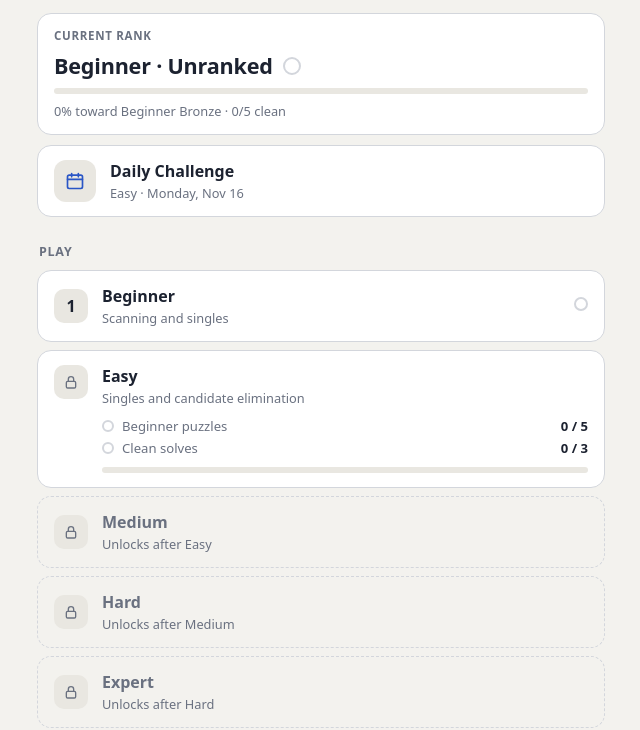
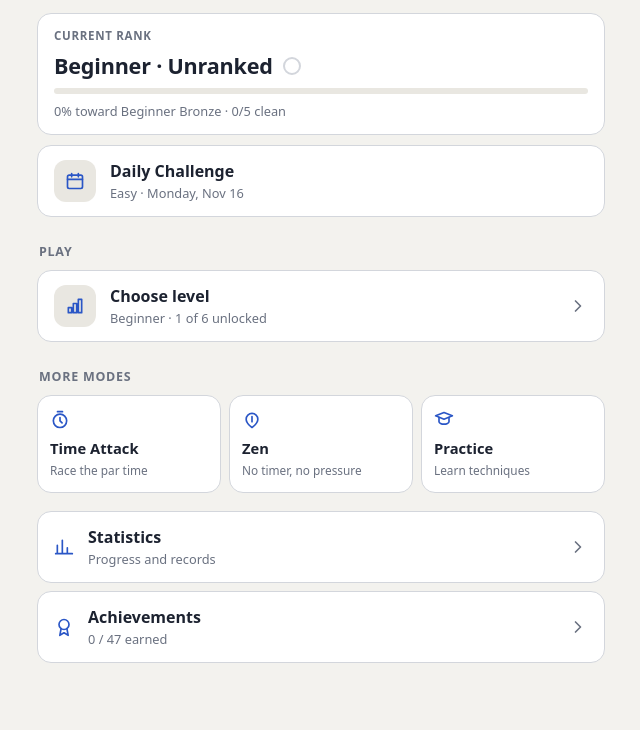
Before and after one commit to rizgust/sudoku, a plain HTML site: page index.html in a window 1280 px wide. Shown: the part 83-813 px from the top of the page, without its empty margins (319-959 px from the left). Drawn offline with Linux system fonts and the light colour scheme.

Commit message:
feat: add collapsible level picker with qualification status

```diff
--- a/app.js
+++ b/app.js
@@ -881,6 +881,12 @@
         </div>`;
     }).join('');
 
+    // Collapsible level picker: summary shows where you are and whether a qualification waits.
+    const qualReady = s.unlockProgress[s.unlocked + 1]?.qualReady;
+    $('#lp-sub').textContent = `${tierName(s.unlocked)} · ${s.unlocked} of ${TIERS.length} unlocked`;
+    $('#lp-badge').innerHTML = qualReady ? '<span class="chip ok">Qualification ready</span>' : '';
+    $('#level-picker').open = !!settings.levelsOpen;
+
     const earned = Object.keys(profile.achievements).length;
     $('#home-awards-sub').textContent = `${earned} / ${Progress.ACHIEVEMENTS.length} earned`;
   }
@@ -1201,6 +1207,11 @@
       if (filter) { statsFilter = filter.dataset.filter; renderStats(); }
     });
 
+    $('#level-picker').addEventListener('toggle', () => {
+      settings.levelsOpen = $('#level-picker').open;
+      saveSettings();
+    });
+
     $('#home-continue').addEventListener('click', () => { if (inProgress()) { go('game'); setPaused(false); } });
     $('#home-daily').addEventListener('click', () => {
       if (inProgress() && game.mode === 'daily') { go('game'); return; }
--- a/index.html
+++ b/index.html
@@ -55,7 +55,15 @@
     </div>
 
     <h2 class="section-title">Play</h2>
-    <div class="tier-list" id="tier-list"></div>
+    <details class="card level-picker" id="level-picker">
+      <summary>
+        <span class="ac-icon"><svg viewBox="0 0 24 24" aria-hidden="true"><path d="M4 20h4v-6H4zM10 20h4V9h-4zM16 20h4V4h-4z"/></svg></span>
+        <span class="ac-text"><b>Choose level</b><small id="lp-sub"></small></span>
+        <span id="lp-badge"></span>
+        <svg class="chev lp-chev" viewBox="0 0 24 24" aria-hidden="true"><path d="m9 6 6 6-6 6"/></svg>
+      </summary>
+      <div class="tier-list" id="tier-list"></div>
+    </details>
 
     <h2 class="section-title">More modes</h2>
     <div class="mode-grid">
--- a/style.css
+++ b/style.css
@@ -857,6 +857,28 @@ button.card:active { transform: scale(.985); }
 @keyframes toast-in { from { opacity: 0; transform: translate(-50%, 8px); } }
 .history td:first-child { white-space: nowrap; }
 
+/* Collapsible level picker on the home screen. */
+.level-picker { padding: 0; }
+.level-picker summary {
+  display: flex; align-items: center; gap: 14px;
+  padding: 14px 16px;
+  cursor: pointer;
+  list-style: none;
+  border-radius: 14px;
+}
+.level-picker summary::-webkit-details-marker { display: none; }
+.level-picker summary:focus-visible { outline: 2px solid var(--accent); outline-offset: 2px; }
+.level-picker .lp-chev { transition: transform .18s ease; }
+.level-picker[open] .lp-chev { transform: rotate(90deg); }
+.level-picker[open] summary { border-bottom: 1px solid var(--line); border-radius: 14px 14px 0 0; }
+.level-picker .tier-list { padding: 12px; }
+.level-picker .tier-row { background: var(--bg); }
+.level-picker .tier-row.locked { background: transparent; }
+.level-picker .tier-row.locked.next { background: var(--bg); }
+.level-picker[open] .tier-list { animation: lp-in .18s ease-out; }
+@keyframes lp-in { from { opacity: 0; transform: translateY(-4px); } }
+@media (hover: hover) { .level-picker summary:hover { background: var(--bg); } }
+
 /* Live score: "+N" floats up when a correct digit is placed. */
 #score-wrap { position: relative; }
 .score-pop {
```
